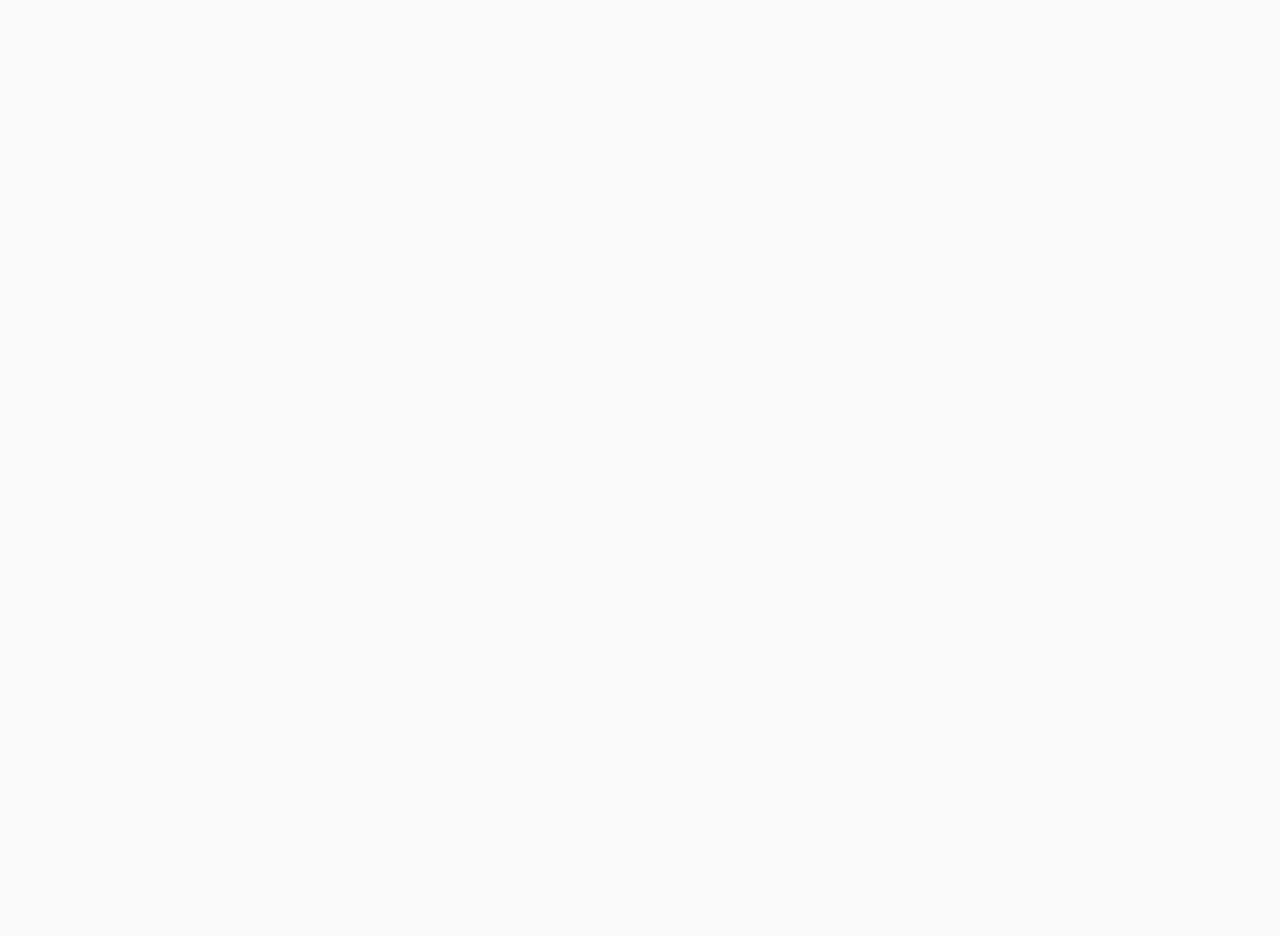
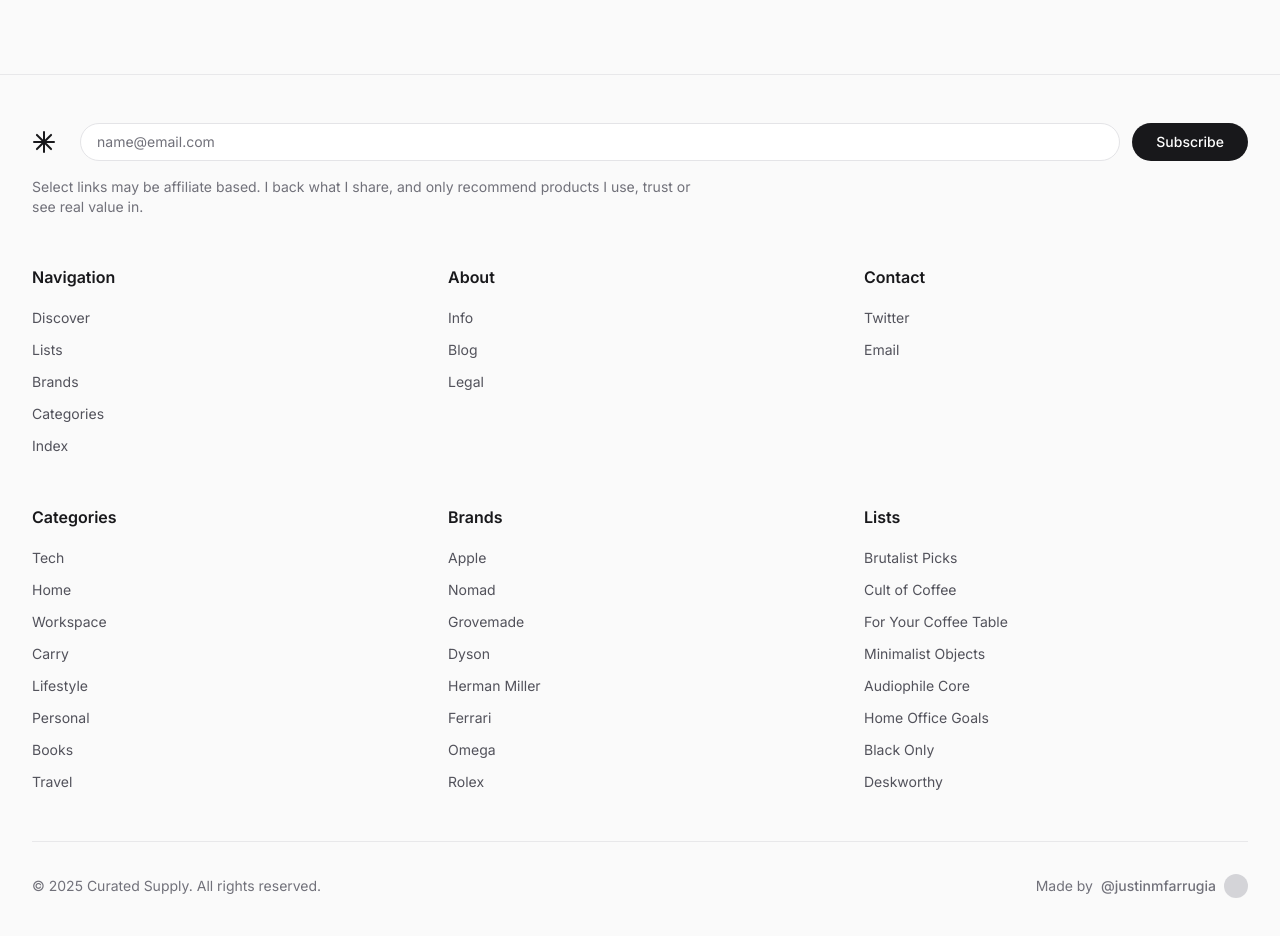
Before and after one commit to phalla-doll/curated-products-showcase, a React (Vite) app: page / in a window 1280 px wide. Shown: the part 1420-2356 px from the top of the page. Before the commit the page ends 1430 px from the top, so only its background shows below. Built offline with nearby package versions, Linux system fonts and the light colour scheme.

Commit message:
Add Footer component: implement subscription form and navigation links, and integrate it into the main App component.

```diff
--- a/src/App.tsx
+++ b/src/App.tsx
@@ -3,11 +3,12 @@ import Header from './components/Header';
 import Hero from './components/Hero';
 import CategoryFilters from './components/CategoryFilters';
 import ProductGrid from './components/ProductGrid';
+import Footer from './components/Footer';
 
 function App() {
   return (
-    <div className="bg-zinc-50 text-zinc-900 min-h-screen">
-      <div className="max-w-screen-xl mx-auto px-4 sm:px-6 lg:px-8">
+    <div className="bg-zinc-50 text-zinc-900 min-h-screen flex flex-col">
+      <div className="max-w-screen-xl mx-auto px-4 sm:px-6 lg:px-8 flex-1">
         <Header />
         <main>
           <Hero />
@@ -15,6 +16,7 @@ function App() {
           <ProductGrid />
         </main>
       </div>
+      <Footer />
     </div>
   );
 }
--- /dev/null
+++ b/src/components/Footer.tsx
@@ -0,0 +1,176 @@
+import React, { useState } from 'react';
+import { AsteriskIcon } from './icons/CoreIcons';
+
+function Footer() {
+  const [email, setEmail] = useState('');
+
+  const handleSubscribe = (e: React.FormEvent) => {
+    e.preventDefault();
+    // Handle subscription logic here
+    console.log('Subscribe:', email);
+    setEmail('');
+  };
+
+  return (
+    <footer className="bg-zinc-50 border-t border-zinc-200/80 mt-16">
+      <div className="max-w-screen-xl mx-auto px-4 sm:px-6 lg:px-8 py-12">
+        {/* Subscription Section */}
+        <div className="mb-12">
+          <div className="flex flex-col md:flex-row items-start md:items-center gap-6">
+            <AsteriskIcon className="w-6 h-6 text-zinc-900 shrink-0" />
+            <div className="flex-1 flex flex-col sm:flex-row gap-3">
+              <form onSubmit={handleSubscribe} className="flex gap-3 flex-1">
+                <input
+                  type="email"
+                  value={email}
+                  onChange={(e) => setEmail(e.target.value)}
+                  placeholder="name@email.com"
+                  className="flex-1 px-4 py-2 rounded-full border border-zinc-200 bg-white text-zinc-900 placeholder-zinc-500 focus:outline-none focus:ring-2 focus:ring-zinc-900 focus:border-transparent text-sm"
+                />
+                <button
+                  type="submit"
+                  className="px-6 py-2 rounded-full bg-zinc-900 text-white hover:bg-zinc-800 transition-colors duration-200 text-sm font-medium whitespace-nowrap"
+                >
+                  Subscribe
+                </button>
+              </form>
+            </div>
+          </div>
+          <p className="mt-4 text-sm text-zinc-500 max-w-2xl">
+            Select links may be affiliate based. I back what I share, and only recommend products I use, trust or see real value in.
+          </p>
+        </div>
+
+        {/* Main Navigation Links */}
+        <div className="grid grid-cols-1 md:grid-cols-3 gap-8 mb-12">
+          <div>
+            <h3 className="font-semibold text-zinc-900 mb-4">Navigation</h3>
+            <ul className="space-y-2">
+              {['Discover', 'Lists', 'Brands', 'Categories', 'Index'].map((link) => (
+                <li key={link}>
+                  <a
+                    href="#"
+                    className="text-zinc-600 hover:text-zinc-900 transition-colors duration-200 text-sm"
+                  >
+                    {link}
+                  </a>
+                </li>
+              ))}
+            </ul>
+          </div>
+
+          <div>
+            <h3 className="font-semibold text-zinc-900 mb-4">About</h3>
+            <ul className="space-y-2">
+              {['Info', 'Blog', 'Legal'].map((link) => (
+                <li key={link}>
+                  <a
+                    href="#"
+                    className="text-zinc-600 hover:text-zinc-900 transition-colors duration-200 text-sm"
+                  >
+                    {link}
+                  </a>
+                </li>
+              ))}
+            </ul>
+          </div>
+
+          <div>
+            <h3 className="font-semibold text-zinc-900 mb-4">Contact</h3>
+            <ul className="space-y-2">
+              {['Twitter', 'Email'].map((link) => (
+                <li key={link}>
+                  <a
+                    href="#"
+                    className="text-zinc-600 hover:text-zinc-900 transition-colors duration-200 text-sm"
+                  >
+                    {link}
+                  </a>
+                </li>
+              ))}
+            </ul>
+          </div>
+        </div>
+
+        {/* Detailed Footer Lists */}
+        <div className="grid grid-cols-1 md:grid-cols-3 gap-8 mb-12">
+          <div>
+            <h3 className="font-semibold text-zinc-900 mb-4">Categories</h3>
+            <ul className="space-y-2">
+              {['Tech', 'Home', 'Workspace', 'Carry', 'Lifestyle', 'Personal', 'Books', 'Travel'].map((link) => (
+                <li key={link}>
+                  <a
+                    href="#"
+                    className="text-zinc-600 hover:text-zinc-900 transition-colors duration-200 text-sm"
+                  >
+                    {link}
+                  </a>
+                </li>
+              ))}
+            </ul>
+          </div>
+
+          <div>
+            <h3 className="font-semibold text-zinc-900 mb-4">Brands</h3>
+            <ul className="space-y-2">
+              {['Apple', 'Nomad', 'Grovemade', 'Dyson', 'Herman Miller', 'Ferrari', 'Omega', 'Rolex'].map((link) => (
+                <li key={link}>
+                  <a
+                    href="#"
+                    className="text-zinc-600 hover:text-zinc-900 transition-colors duration-200 text-sm"
+                  >
+                    {link}
+                  </a>
+                </li>
+              ))}
+            </ul>
+          </div>
+
+          <div>
+            <h3 className="font-semibold text-zinc-900 mb-4">Lists</h3>
+            <ul className="space-y-2">
+              {[
+                'Brutalist Picks',
+                'Cult of Coffee',
+                'For Your Coffee Table',
+                'Minimalist Objects',
+                'Audiophile Core',
+                'Home Office Goals',
+                'Black Only',
+                'Deskworthy',
+              ].map((link) => (
+                <li key={link}>
+                  <a
+                    href="#"
+                    className="text-zinc-600 hover:text-zinc-900 transition-colors duration-200 text-sm"
+                  >
+                    {link}
+                  </a>
+                </li>
+              ))}
+            </ul>
+          </div>
+        </div>
+
+        {/* Bottom Section */}
+        <div className="border-t border-zinc-200/80 pt-8 flex flex-col sm:flex-row justify-between items-center gap-4">
+          <p className="text-sm text-zinc-500">
+            © 2025 Curated Supply. All rights reserved.
+          </p>
+          <div className="flex items-center gap-2 text-sm text-zinc-500">
+            <span>Made by</span>
+            <a
+              href="#"
+              className="hover:text-zinc-900 transition-colors duration-200 font-medium"
+            >
+              @justinmfarrugia
+            </a>
+            <div className="w-6 h-6 rounded-full bg-zinc-300"></div>
+          </div>
+        </div>
+      </div>
+    </footer>
+  );
+}
+
+export default Footer;
```
